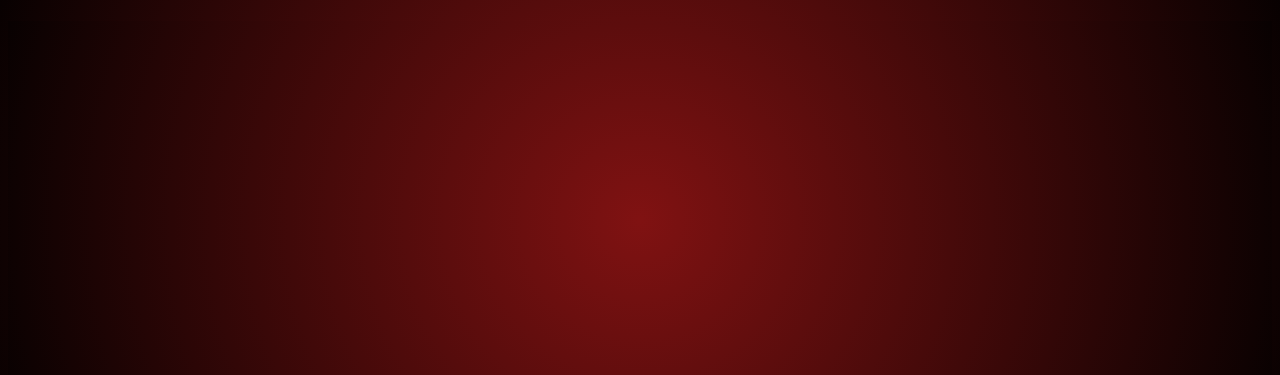
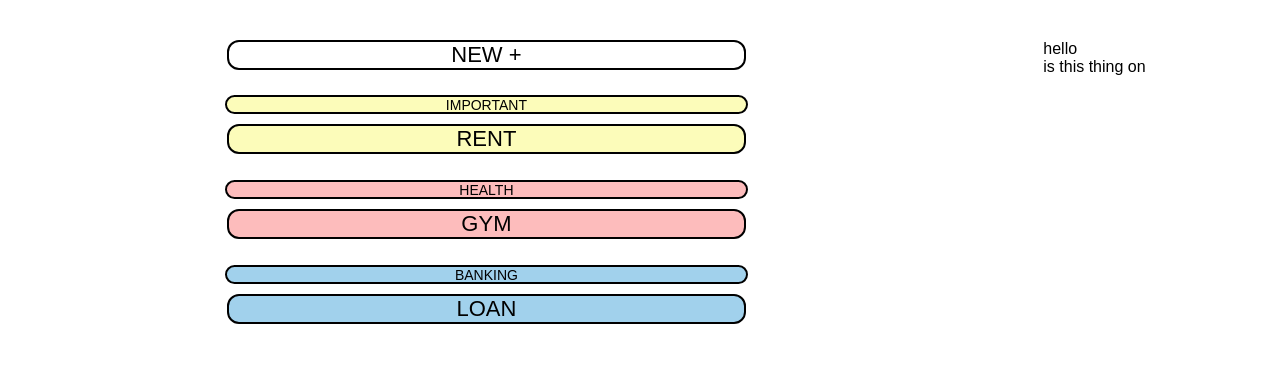
Before and after one commit to NathanielWilliamsDev/money-planner, a plain HTML site: page index.html in a window 1280 px wide. Shown: the top 375 px of the page. Drawn offline with Linux system fonts and the light colour scheme.

Commit message:
Added general HTML structure and CSS for the left side panel

```diff
--- a/index.html
+++ b/index.html
@@ -11,7 +11,32 @@
 <link href="https://fonts.googleapis.com/css2?family=Dancing+Script:wght@400..700&display=swap" rel="stylesheet">
 </head>
 <body>
-    <h1>No Maidens?</h1>
+    <div class="content-wrapper">
+        <!-- Left side panel -->
+        <div class="category-wrapper">  <!-- Wraps the left side panel containing the new button and categories -->
+            <div class="category-content new">
+                <button class="category-button">NEW +</button>
+            </div>
 
+            <div class="category-content">
+                <div class="category-name yellow">IMPORTANT</div>
+                <button class="category-button yellow">RENT</button>
+            </div>
+            <div class="category-content">
+                <div class="category-name red">HEALTH</div>
+                <button class="category-button red">GYM</button>
+            </div>
+            <div class="category-content">
+                <div class="category-name blue">BANKING</div>
+                <button class="category-button blue">LOAN</button>
+            </div>
+        </div>
+
+        <!-- Calendar -->
+        <div class="calendar-wrapper">
+            <p>hello</p>
+            <p>is this thing on</p>
+        </div>
+    </div>
 </body>
 </html>
--- a/styles.css
+++ b/styles.css
@@ -1,14 +1,69 @@
 *{
-    background: radial-gradient(circle, #801212, #080101);
+    padding: 0;
+    margin: 0;
+    font-family: Arial;
+    background-color: rgb(255, 255, 255);
 }
 
-h1{
-    color: rgb(204, 164, 164);
+body{
+    margin: 5vh 0 0 5vw
+}
+
+.category-wrapper{
     display: flex;
+    flex-direction: column;
+    width: 45vw;
+    align-items: center;
+    gap: 25px;
+}
+
+.category-content{
+    display: flex;
+    flex-direction: column;
+    width: 100%;
+    align-items: center;
+    gap: 10px;
+}
+
+.category-name{
     justify-content: center;
-    padding-top: 45vh;
-    font-family: "Dancing Script", cursive;
-    font-optical-sizing: auto;
-    font-weight: 800;
-    font-style: normal;
+    font-size: 22px;
+    font-style: none;
+    font-weight: 100;
+    width: 90%;
+    display: flex;
+    border: 2px solid black;
+    border-radius: 12px;
+    height: 25%;
+    font-size: 14px;
 }
+
+.category-button{
+    font-size: 22px;
+    width: 90%;
+    border: 2px solid black;
+    border-radius: 12px;
+}
+
+.category-button:hover{
+    cursor: pointer;
+}
+
+.content-wrapper{
+    display: flex;
+    justify-content: space-around;
+}
+
+
+/* Control this with css*/
+.yellow{
+    background-color: rgb(252, 252, 186);
+}
+
+.red{
+    background-color: rgb(253, 188, 188);
+}
+
+.blue{
+    background-color: rgb(161, 209, 236);
+}
```
Also changed, not shown: flex help.png (added).
